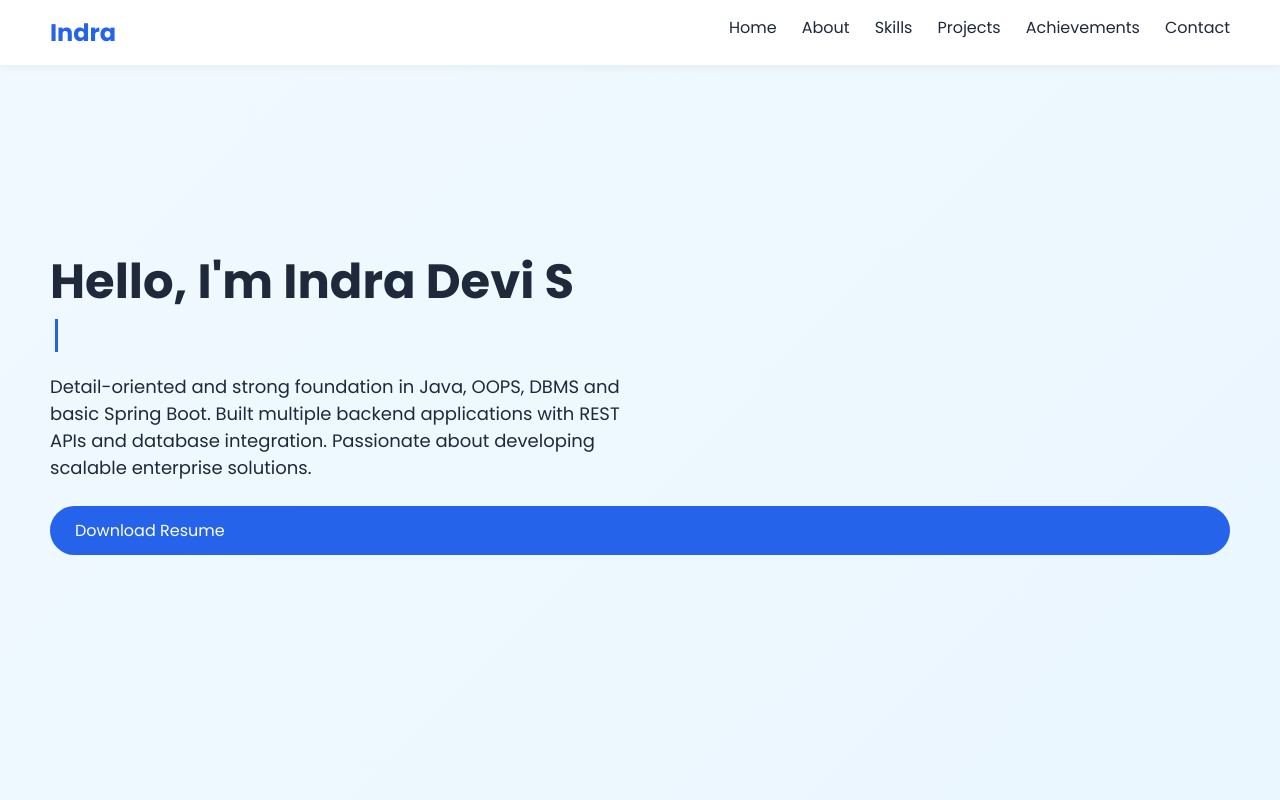
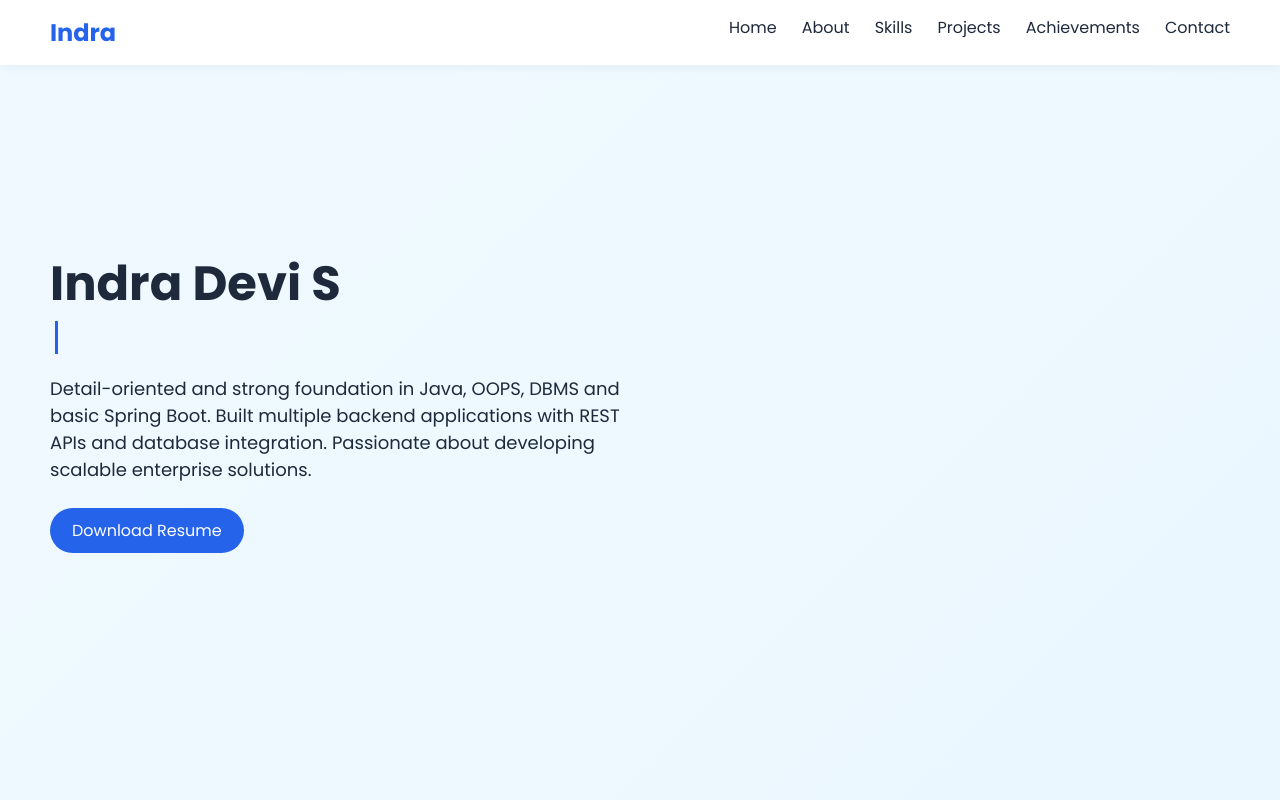
Before and after one commit to INDRADEVI-S/Indradevi-s.github.io, a plain HTML site: page index.html in a window 1280 px wide. Shown: the top 800 px of the page. Drawn offline with Linux system fonts and the light colour scheme.

Commit message:
Update index.html

```diff
--- a/index.html
+++ b/index.html
@@ -81,7 +81,9 @@ section{
 .btn{
     margin-top:25px;
     display:inline-block;
-    padding:12px 25px;
+    width:auto;
+    align-self: flex-start;
+    padding: 10px 22px;
     background:#2563eb;
     color:white;
     text-decoration:none;
@@ -137,14 +139,14 @@ footer{
 </nav>
 
 <section id="home" class="hero">
-    <h1>Hello, I'm Indra Devi S</h1>
+    <h1>Indra Devi S</h1>
     <h2><span class="typing"></span></h2>
 
     <p>
        Detail-oriented and strong foundation in Java, OOPS, DBMS and basic Spring Boot. Built multiple backend applications with REST APIs and database integration. Passionate about developing scalable enterprise solutions.
     </p>
 
-    <a href="Indra_Devi_Resume.pdf" download class="btn">Download Resume</a>
+    <a href="resume.pdf" download class="btn">Download Resume</a>
 </section>
 
 <section id="about">
@@ -199,7 +201,7 @@ footer{
         • AWS Cloud Practitioner Essentials – NASSCOM (Gold)<br>
         • Cybersecurity Analysis & Design – NASSCOM (Gold)<br>
         • NPTEL – Programming in Java (67%)<br>
-        • NPTEL – Introduction to Machine Learning ((65%)
+        • NPTEL – Introduction to Machine Learning (65%)
     </div>
 
     <div class="card">
```
